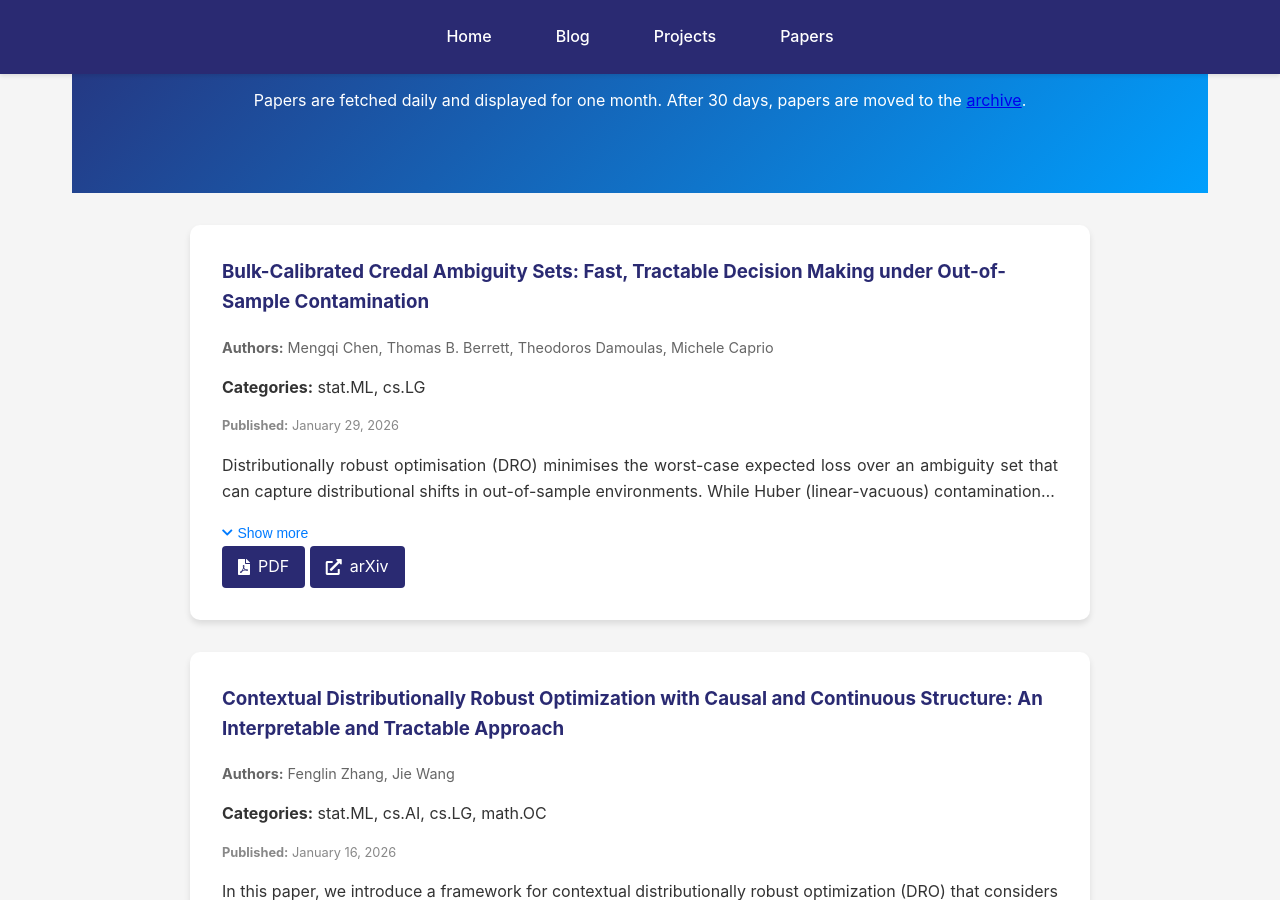
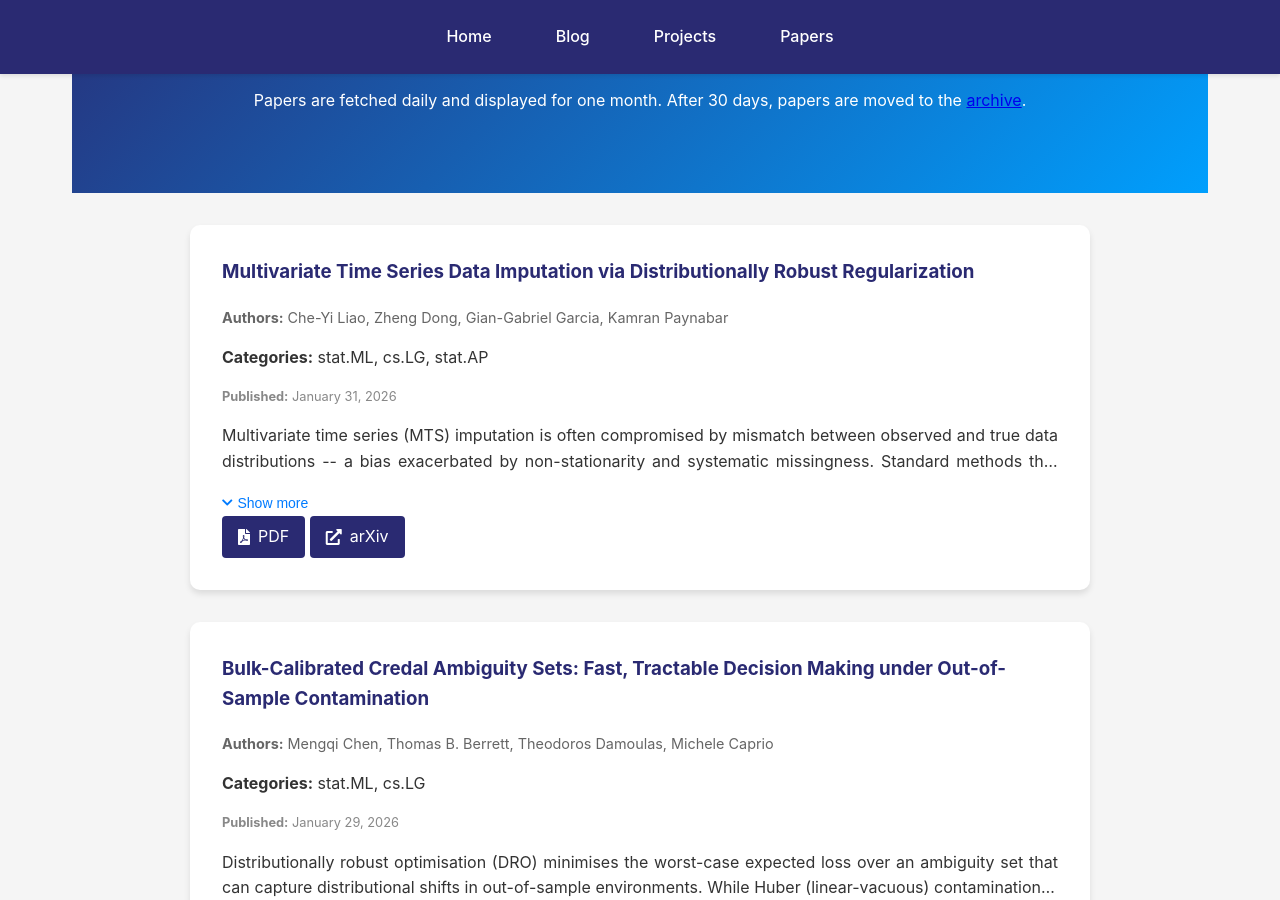
Before and after one commit to kyZhan2002/mypage, a Jekyll site: the page built from papers/index.html, in a window 1280 px wide and 900 px high, scrolled down 304 px. Built offline with Jekyll 4.4.1, drawn with Linux system fonts in a browser that asks for light colours.

Commit message:
Update arXiv papers

```diff
--- a/_data/arxiv_cache.json
+++ b/_data/arxiv_cache.json
@@ -1,6 +1,27 @@
 {
-  "last_fetch_timestamp": 1769997918,
+  "last_fetch_timestamp": 1770084228,
   "papers": [
+    {
+      "arxiv_id": "2602.00844",
+      "title": "Multivariate Time Series Data Imputation via Distributionally Robust Regularization",
+      "authors": [
+        "Che-Yi Liao",
+        "Zheng Dong",
+        "Gian-Gabriel Garcia",
+        "Kamran Paynabar"
+      ],
+      "abstract": "Multivariate time series (MTS) imputation is often compromised by mismatch between observed and true data distributions -- a bias exacerbated by non-stationarity and systematic missingness. Standard methods that minimize reconstruction error or encourage distributional alignment risk overfitting these biased observations. We propose the Distributionally Robust Regularized Imputer Objective (DRIO), which jointly minimizes reconstruction error and the divergence between the imputer and a worst-case distribution within a Wasserstein ambiguity set. We derive a tractable dual formulation that reduces infinite-dimensional optimization over measures to adversarial search over sample trajectories, and propose an adversarial learning algorithm compatible with flexible deep learning backbones. Comprehensive experiments on diverse real-world datasets show DRIO consistently improves imputation under both missing-completely-at-random and missing-not-at-random settings, reaching Pareto-optimal trade-offs between reconstruction accuracy and distributional alignment.",
+      "published": "January 31, 2026",
+      "published_raw": "2026-01-31T18:15:03Z",
+      "categories": [
+        "stat.ML",
+        "cs.LG",
+        "stat.AP"
+      ],
+      "pdf_link": "https://arxiv.org/pdf/2602.00844v1",
+      "arxiv_url": "https://arxiv.org/abs/2602.00844v1",
+      "added_timestamp": 1770084228
+    },
     {
       "arxiv_id": "2601.21324",
       "title": "Bulk-Calibrated Credal Ambiguity Sets: Fast, Tractable Decision Making under Out-of-Sample Contamination",
```
